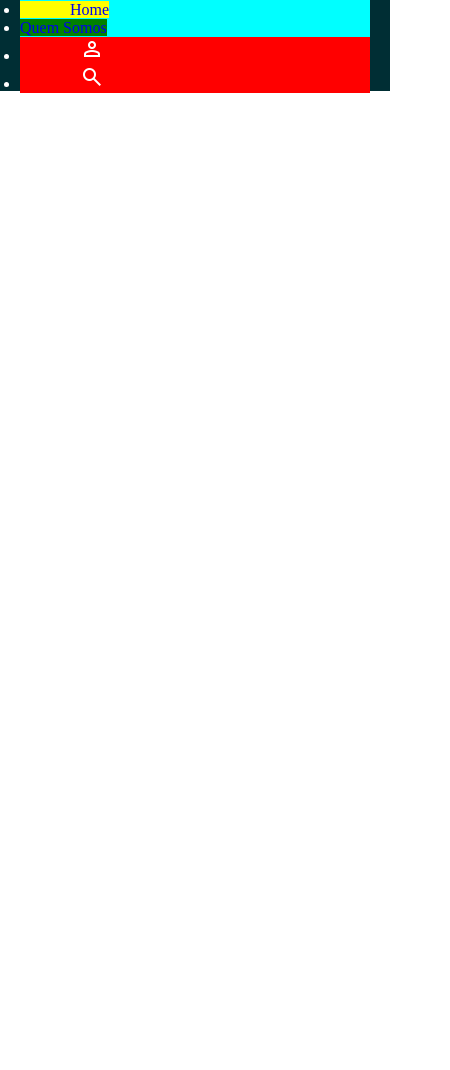
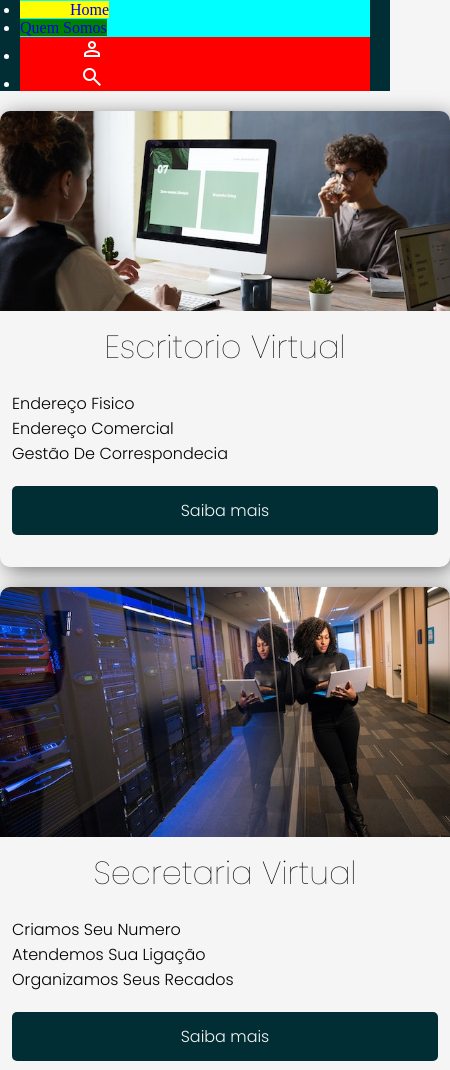
Before and after one commit to vapedrosacc/projeto_HUB360, a plain HTML site: page src/initialPage/index.html in a window 390 px wide. Shown: the part 27-1097 px from the top of the page, 450 px wide, since content can reach past the window. Before the commit the page ends 844 px from the top, so only its background shows below. Drawn offline with nearby package versions, Linux system fonts and the light colour scheme.

Commit message:
Home Mobile Version
Versão mobile da home, junto do upload das imagens que eu baixei do pixels

```diff
--- a/src/initialPage/index.css
+++ b/src/initialPage/index.css
@@ -1,3 +1,5 @@
+@import url('https://fonts.googleapis.com/css2?family=Montserrat:ital,wght@0,100;0,200;0,300;1,100;1,200&family=Poppins:wght@100;200;300&display=swap');
+
 * {
   margin: 0;
   padding: 0;
@@ -8,7 +10,12 @@
   font-variation-settings: "FILL" 0, "wght" 400, "GRAD" 0, "opsz" 24;
   color: white;
 }
-
+header{
+  overflow: hidden;
+}
+body{
+  background-color: #f5f5f5;
+}
 .background {
   margin: 0;
   padding: 0;
@@ -60,3 +67,65 @@ nav.logo{
   background-color: red;
   padding-left: 60px;
 }
+
+div.block{
+    background-color: #f5f5f5;
+    width: 450px;
+    margin: 20px auto;
+
+    border-radius: 10px;
+    box-shadow: 4px 4px 22px -2px rgba(0,0,0,0.61);
+    -webkit-box-shadow: 4px 4px 22px -2px rgba(0,0,0,0.61);
+    -moz-box-shadow: 4px 4px 22px -2px rgba(0,0,0,0.61);
+    overflow: hidden;
+    font-family: 'Poppins', sans-serif;
+}
+
+div.block > div#imagem{
+  height: 200px;
+  background: #f5f5f5 url(../images/pexels-fauxels-3184589.jpg);
+  background-size: cover;
+  background-position: center;
+  display: block;
+}
+div.block > div.texto{
+  padding: 12px;
+}
+div.texto > p{
+  text-align: justify;
+  font-weight: 200;
+  font-size: large;
+}
+div.texto > h1{
+  text-align: center;
+  font-weight: 100;
+}
+div.texto >ul {
+  list-style: none;
+  padding: 20px 0px;
+}
+.button-link{
+  margin-top: 20px;
+  padding: 12px;
+  background-color: #002e34;
+  border-radius: 5px;
+  text-align: center;
+}
+.button-link > a {
+  text-decoration: none;
+  color: #f5f5f5;
+}
+div#imagem2{
+  height: 250px;
+  background: #f5f5f5 url(../images/pexels-christina-morillo-1181316.jpg);
+  background-size: cover;
+  background-position: center;
+  display: block;
+}
+div#imagem3{
+  height: 250px;
+  background: #f5f5f5 url(../images/pexels-christina-morillo-1181304.jpg);
+  background-size: cover;
+  background-position: center;
+  display: block;
+}
--- a/src/initialPage/index.html
+++ b/src/initialPage/index.html
@@ -34,7 +34,52 @@
         </ul>
       </nav>
     </header>
-    <main></main>
+    <main>
+      <div class="container">
+        <div class="block">
+          <div id="imagem"></div>
+          <div class="texto">
+            <p>
+              <h1>Escritorio Virtual</h1>
+              <ul>
+                <li>Endereço Fisico</li>
+                <li>Endereço Comercial</li>
+                <li>Gestão De Correspondecia</li>
+                <li class="button-link"><a href="#" >Saiba mais</a></li>
+              </ul>
+            </p>
+          </div>
+        </div>
+        <div class="block">
+          <div id="imagem2"></div>
+          <div class="texto">
+            <p>
+              <h1>Secretaria Virtual</h1>
+              <ul>
+                <li>Criamos Seu Numero</li>
+                <li>Atendemos Sua Ligação</li>
+                <li>Organizamos Seus Recados</li>
+                <li class="button-link"><a href="#" >Saiba mais</a></li>
+              </ul>
+            </p>
+          </div>
+        </div>
+        <div class="block">
+          <div id="imagem3"></div>
+          <div class="texto">
+            <h1>Coworking/Salas</h1>
+            <p>
+              <ul>
+                <li>Criamos Seu Número</li>
+                <li>Atendemos Sua Ligação</li>
+                <li>Organizamos Seus Recados</li>
+                <li class="button-link"><a href="#">Saiba Mais</a></li>
+              </ul>
+            </p>
+          </div>
+        </div>
+      </div>
+    </main>
     <footer></footer>
   </body>
   <script src="index.js"></script>
```
Also changed, not shown: src/images/pexels-christina-morillo-1181304.jpg (added), src/images/pexels-christina-morillo-1181316.jpg (added), src/images/pexels-fauxels-3184589.jpg (added).
